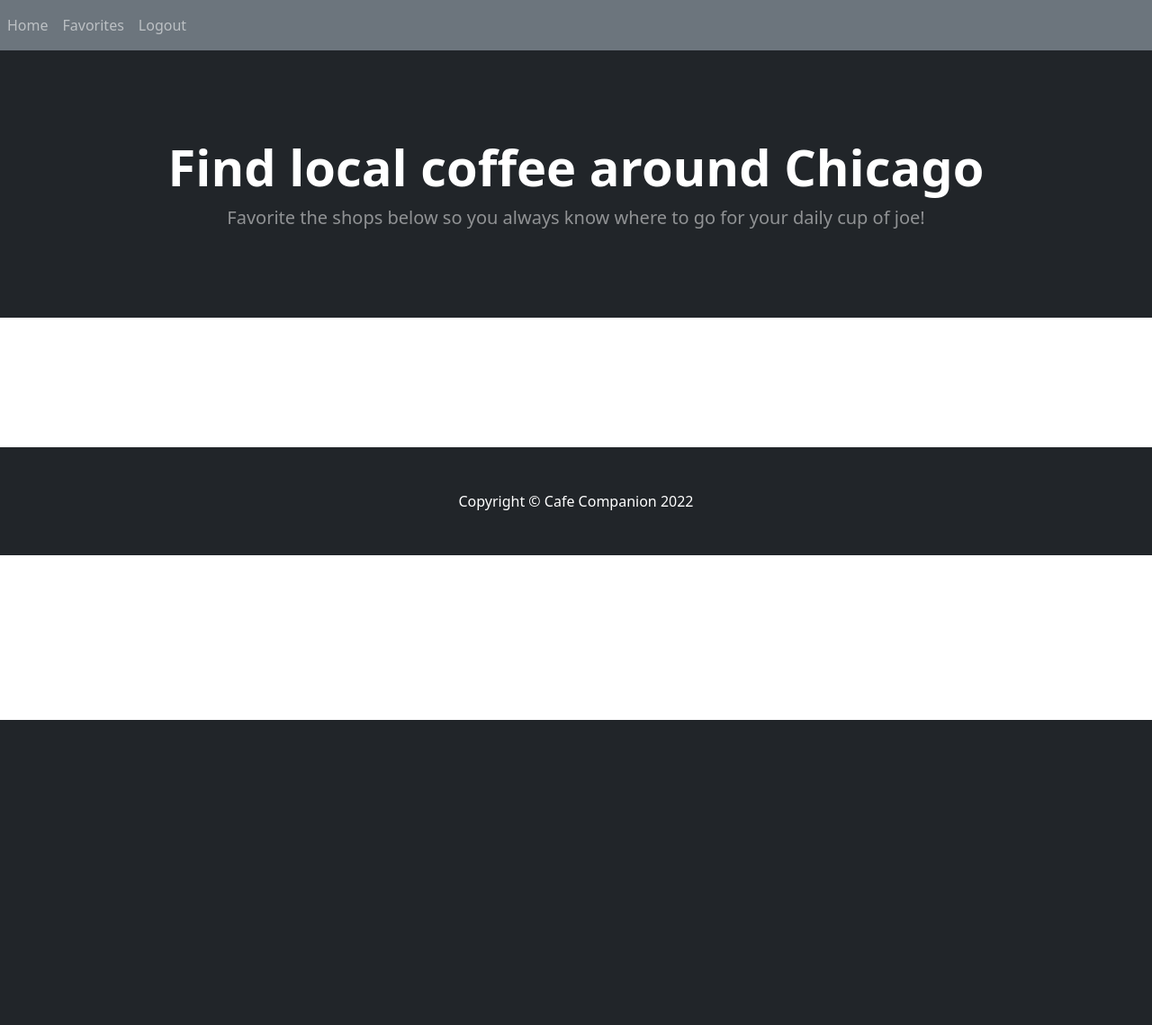
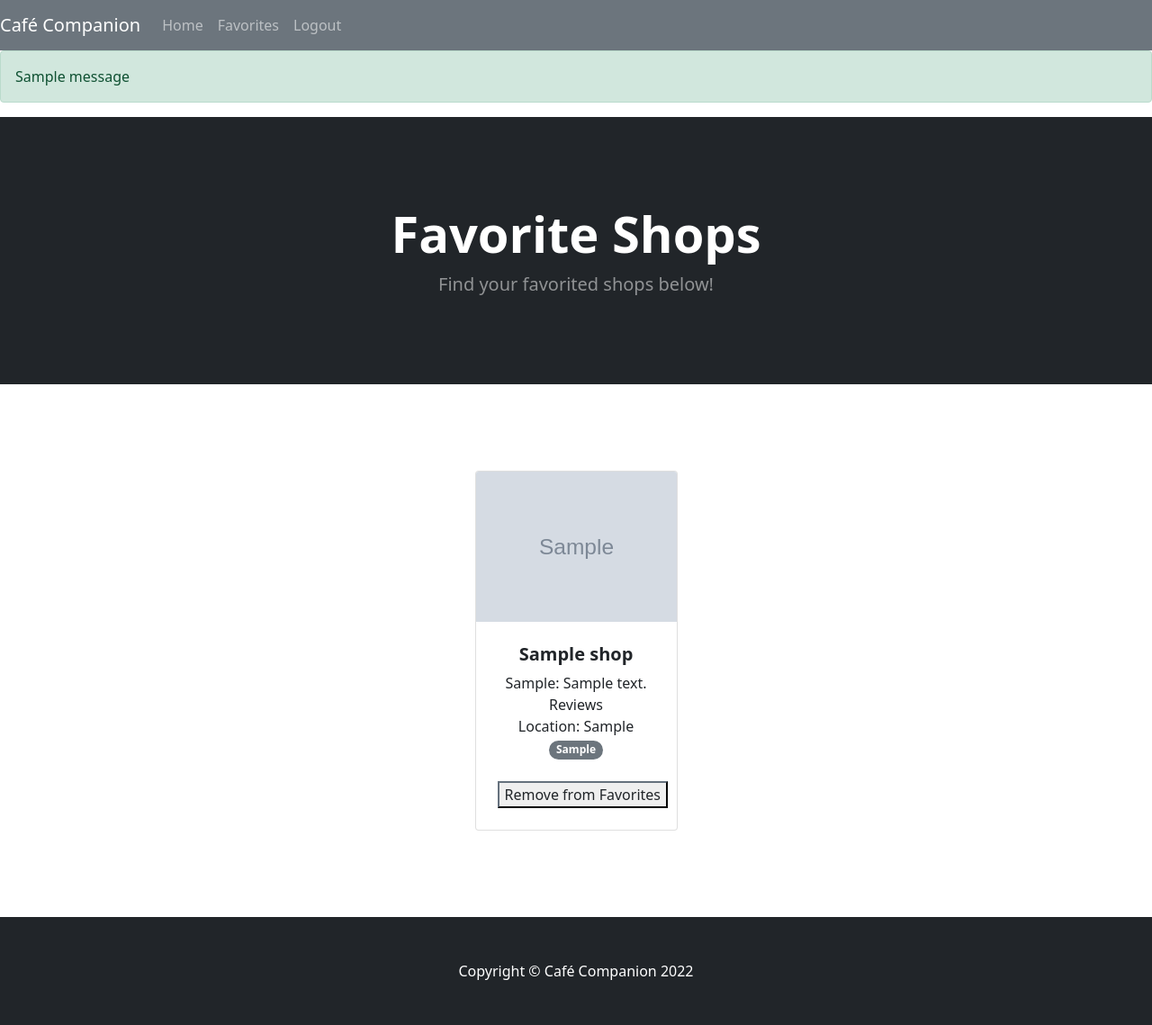
Before and after one commit to dclark2727/pythonwebtut, a Flask app: page /favorites in a window 1280 px wide. Shown: the whole page at 90% size. Before the commit the page ends 800 px from the top, so only its background shows below. Run offline with Flask 2, Linux system fonts and the light colour scheme; a user stored in the database is signed in; tables that the repository leaves empty hold one stand-in row (values such as "Sample post"); grey boxes marked "Sample" are stand-in pictures; one stand-in notice (Sample message) is shown; some libraries are stand-ins or nearby versions.

Commit message:
Add files via upload

```diff
--- /dev/null
+++ b/main.py
@@ -0,0 +1,6 @@
+from __init__ import create_app
+
+app = create_app()
+
+if __name__ == '__main__':
+    app.run(debug = True)
--- a/py/getShops.py
+++ b/py/getShops.py
@@ -12,7 +12,6 @@ def getShops():
         c =  connector.cursor()
 
         query = "SELECT * FROM shops"
-        print(query)
         c.execute(query)
         shops = c.fetchall()
 
--- a/templates/favorites.html
+++ b/templates/favorites.html
@@ -1,8 +1,58 @@
 {% extends "home.html" %}
+{% block header %}
+<header class="bg-dark py-5">
+  <div class="container px-4 px-lg-5 my-5">
+      <div class="text-center text-white">
+          <h1 class="display-4 fw-bolder">Favorite Shops</h1>
+          <p class="lead fw-normal text-white-50 mb-0">Find your favorited shops below!</p>
+      </div>
+  </div>
+</header>
+{% endblock %}
+{% block content %}
+<section class="py-5">
+  <div class="container px-4 px-lg-5 mt-5">
+      <div class="row gx-4 gx-lg-5 row-cols-2 row-cols-md-3 row-cols-xl-4 justify-content-center">
+          {% for row in favData %}
+          <form method = 'POST' action = 'delete_favorites'>
+            <input type="hidden" name = "id"  value = "{{row[0]}}" />
+              <div class="col mb-5">
+                  <div class="card h-100" id = 'content'>
+                      <!-- Product image-->
+                      <img class="card-img-top" src= '{{row[2]}}' alt="..." />
+                      <!-- Product details-->
+                      <div class="card-body p-4">
+                          <div class="text-center">
+                              <!-- Product name-->
+                              <h5 class="fw-bolder">{{row[1]}}</h5>
+                              <!-- Product price-->
+                              {{row[4]}}:  {{row[5]}} Reviews<br>
+                              Location: {{row[3]}} <br>
+                              <span class="badge rounded-pill bg-secondary">{{row[6]}}</span>
+                          </div>
+                      </div>
+                      <!-- Product actions-->
+                      <div class="card-footer p-4 pt-0 border-top-0 bg-transparent">
+                          <div class="text-center">
+                              <input type="submit" value = 'Remove from Favorites' class="btn-outline-dark mt-auto" >
+                          </div>
+                      </div>
+                  </div>
+              </div>
+          </form>
+          {% endfor %}
+      </div>
+  </div>
+</section>
+{% endblock %}
+
+
+
+
+<!--
 <ul class="list-group">
-    <li class="list-group-item">Cras justo odio</li>
-    <li class="list-group-item">Dapibus ac facilisis in</li>
-    <li class="list-group-item">Morbi leo risus</li>
-    <li class="list-group-item">Porta ac consectetur ac</li>
-    <li class="list-group-item">Vestibulum at eros</li>
-  </ul>
+  {% for row in favData %}
+  <li class="list-group-item">{{row}}</li>
+  {% endfor %}
+</ul>
+{{favData}} -->
--- a/templates/home.html
+++ b/templates/home.html
@@ -16,12 +16,10 @@
     <body>
         <!-- Navigation-->
         <nav class="navbar navbar-expand-lg navbar-dark bg-secondary">
-            <button
-              class="navbar-toggler"
-              type="button"
-              data-toggle="collapse"
-              data-target="#navbar"
-            >
+            <a class="navbar-brand" href = "/">
+                    Café Companion
+            </a>
+            <button class="navbar-toggler" type="button" data-toggle="collapse" data-target="#navbar">
               <span class="navbar-toggler-icon"></span>
             </button>
             <div class="collapse navbar-collapse" id="navbar">
@@ -37,6 +35,18 @@
               </div>
             </div>
           </nav>
+        {% with messages = get_flashed_messages(with_categories=true) %} {% if
+        messages %} {% for category, message in messages %} {% if category ==
+        'error' %}
+        <div class="alert alert-danger alert-dismissable fade show" role="alert">
+            {{ message }}
+        </div>
+        {% else %}
+        <div class="alert alert-success alert-dismissable fade show" role="alert">
+            {{ message }}
+        </div>
+        {% endif %} {% endfor %} {% endif %} {% endwith %}
+        {% block header %}
         <!-- Header-->
         <header class="bg-dark py-5">
             <div class="container px-4 px-lg-5 my-5">
@@ -46,13 +56,21 @@
                 </div>
             </div>
         </header>
+        {% endblock %}
         <!-- Section-->
+        {% block content %}
         <section class="py-5">
             <div class="container px-4 px-lg-5 mt-5">
                 <div class="row gx-4 gx-lg-5 row-cols-2 row-cols-md-3 row-cols-xl-4 justify-content-center">
                     {% for row in shopData %}
-                    <form method = 'POST'>
-                        <input type="hidden" name = "test"  value = "{{row[0]}} + name = {{row[1]}} image = {{row[2]}} loc = {{row[3]}}  rating= {{row[4]}} reviews = {{row[0]}} tags ={{row[0]}}" />
+                    <form method = 'POST' action = 'add_favorites'>
+                        <input type="hidden" name = "id"  value = "{{row[0]}}" />
+                        <input type="hidden" name = "name"  value = "{{row[1]}}" />
+                        <input type="hidden" name = "image"  value = "{{row[2]}}" />
+                        <input type="hidden" name = "loc"  value = "{{row[3]}}" />
+                        <input type="hidden" name = "rating"  value = "{{row[4]}}" />
+                        <input type="hidden" name = "reviews"  value = "{{row[5]}}" />
+                        <input type="hidden" name = "tags"  value = "{{row[6]}}" />
                         <div class="col mb-5">
                             <div class="card h-100" id = 'content'>
                                 <!-- Product image-->
@@ -70,9 +88,8 @@
                                 </div>
                                 <!-- Product actions-->
                                 <div class="card-footer p-4 pt-0 border-top-0 bg-transparent">
-                                    {% set favorite = [row[0], row[1] , row[2] , row[3] , row[4] , row[5] ,row[6]] %}
                                     <div class="text-center">
-                                        <input type="submit" value = 'Add to Favorites' class="btn-outline-dark mt-auto" >Add to Favorites</a>
+                                        <input type="submit" value = 'Add to Favorites' class="btn-outline-dark mt-auto" >
                                     </div>
                                 </div>
                             </div>
@@ -82,9 +99,10 @@
                 </div>
             </div>
         </section>
+        {% endblock %}
         <!-- Footer-->
         <footer class="py-5 bg-dark">
-            <div class="container"><p class="m-0 text-center text-white">Copyright &copy; Cafe Companion 2022</p></div>
+            <div class="container"><p class="m-0 text-center text-white">Copyright &copy; Café Companion 2022</p></div>
         </footer>
         <!-- Bootstrap core JS-->
         <script src="https://cdn.jsdelivr.net/npm/bootstrap@5.1.3/dist/js/bootstrap.bundle.min.js"></script>
--- a/views.py
+++ b/views.py
@@ -4,6 +4,7 @@ from models import Note
 from __init__ import db
 import json
 from py import getShops
+import sqlite3 as sql
 
 
 views = Blueprint('views', __name__)
@@ -19,31 +20,74 @@ def home():
     return render_template("/home.html", user=current_user, shopData = data)
 
 
-@views.route('/get-sdata',methods=['POST'])
-def delete_note():
-    note = json.loads(request.data)
-    noteId = note['noteId']
-    note = Note.query.get(noteId)
-    if note:
-
-        if note.userID == current_user.id:
-            db.session.delete(note)
-            db.session.commit()
-
-    return jsonify({})
 
 @views.route('/favorites')
 @login_required
 def favorites():
+    connector = sql.connect('database.db')
+    c =  connector.cursor()
+    user = current_user.id
+    query = "SELECT * FROM favorite_shop WHERE userID = '%s'" % user
+    print(query)
+    c.execute(query)
+    favData = c.fetchall()
+    connector.close()
 
-    return render_template("/favorites.html", user=current_user)
+    return render_template("/favorites.html", user=current_user, favData = favData)
 
 @views.route('/add_favorites', methods=['POST'])
 @login_required
 def add_favorites():
+
     if request.method == 'POST':
-        a = request.form["test"]
-        print('apple')
-        print(a)
-        return redirect(url_for("views.home"))
-    return jsonify({})
+        id = request.form["id"]
+        n = request.form["name"]
+        im = request.form["image"]
+        l = request.form["loc"]
+        r = request.form["rating"]
+        re = request.form["reviews"]
+        t = request.form["tags"]
+        user1 = current_user.id
+
+
+        # Connecting to database
+        connector = sql.connect('database.db')
+        c =  connector.cursor()
+        query = "SELECT id FROM favorite_shop WHERE userID = '%s' " % user1
+
+        c.execute(query)
+        shop = c.fetchall()
+        added = []
+        for i in shop:
+            added.append(str(i[0]))
+
+        sID = id
+        if sID not in added:
+            query2 = "INSERT INTO favorite_shop (id, name , image , loc , rating, reviews, tags, userID) VALUES ( '%s', '%s', '%s', '%s', '%s', '%s', '%s', '%s')" % (id,n,im,l,r,re,t,user1)
+            print(query2)
+            c.execute(query2)
+            connector.commit()
+            connector.close()
+            flash('Shop added to favorites!', category = 'success')
+        else:
+            flash('Shop already favorited', category='error')
+
+    return redirect(url_for('views.home'))
+
+
+
+
+@views.route('/delete_favorites', methods=['POST'])
+@login_required
+def delete_favorites():
+
+    if request.method == 'POST':
+        id = request.form['id']
+        query = "DELETE FROM favorite_shop WHERE id = %s" % id
+        connector = sql.connect('database.db')
+        c =  connector.cursor()
+        c.execute(query)
+        connector.commit()
+        connector.close()
+        flash('Shop removed from favorites', category = 'success')
+    return redirect(url_for('views.favorites'))
```
Also changed, not shown: models.py (+3 -4 lines), database.db.
